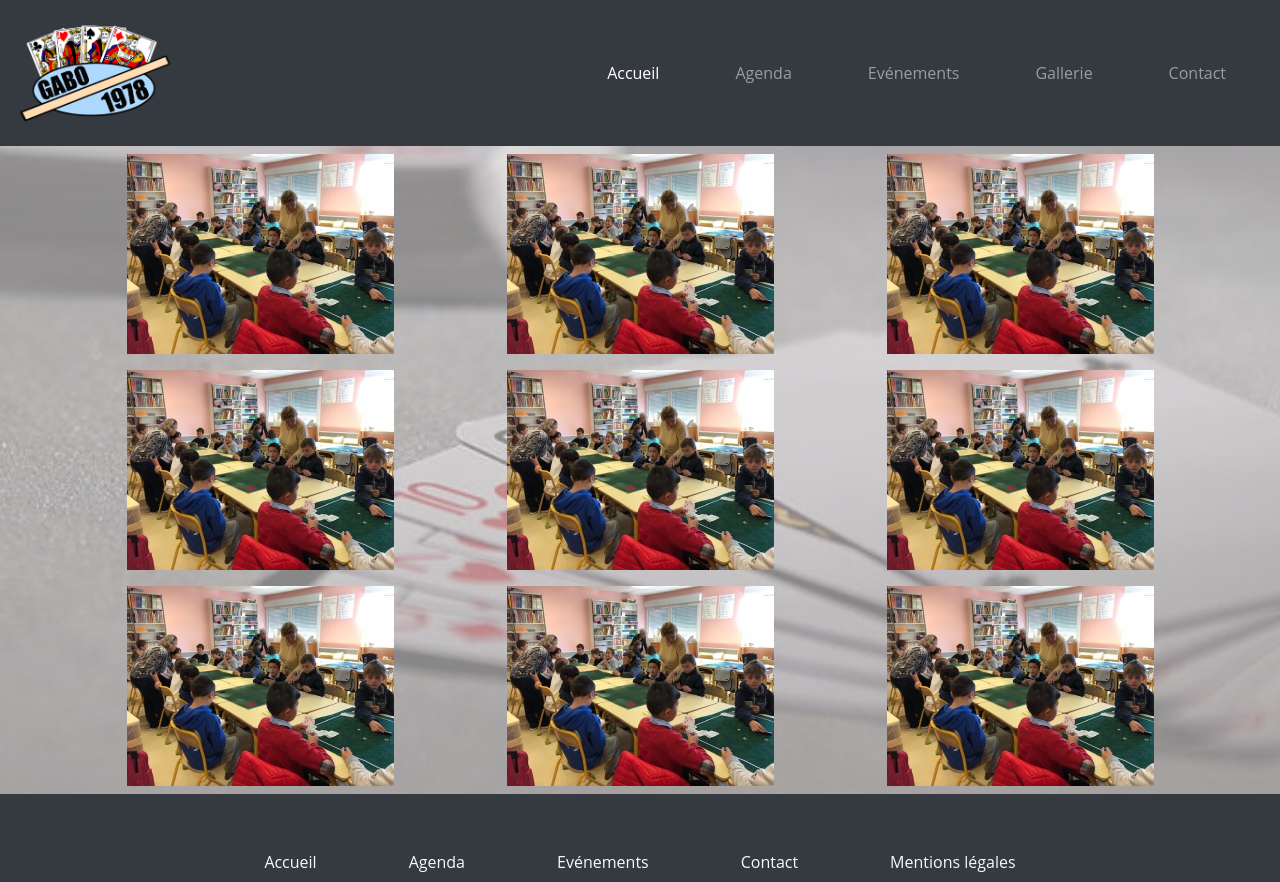
After one commit to GodefroyCourtin/projet3-bridge, a Django app: page /galerie in a window 1280 px wide. The commit adds this page. Run offline with Django 3.2, Linux system fonts and the light colour scheme; some libraries are stand-ins or nearby versions.

Commit message:
galerie 80 % ok

```diff
--- a/bridge/club/static/club/css/styles.css
+++ b/bridge/club/static/club/css/styles.css
@@ -30,7 +30,7 @@ body{
 
     object-fit: cover;
     height: 300px;
-    border-radius: 20px!important
+    /* border-radius: 20px!important */
 
 }
 .card{
@@ -60,3 +60,9 @@ body{
 .text-acceuil2{
     padding: 20px;
 }
+
+/* .img-galerie{
+    object-fit: cover;
+    height: 300px;
+    border-radius: 20px!important
+} */
--- a/bridge/club/templates/club/base.html
+++ b/bridge/club/templates/club/base.html
@@ -45,14 +45,14 @@
     </nav>
 
 
-    <!-- <div class="container">
+    <div class="container">
         <div class="row">
-            <div class="col-lg-12 hauteurbox"> -->
-    {% block content %}
-    {% endblock %}
-    <!-- </div>
+            <div class="col-lg-12 hauteurbox">
+                {% block content %}
+                {% endblock %}
+            </div>
         </div>
-    </div> -->
+    </div>
 
 
 
@@ -73,6 +73,7 @@
     <script src="https://ajax.googleapis.com/ajax/libs/jquery/3.5.1/jquery.min.js"></script>
     <script src="https://cdnjs.cloudflare.com/ajax/libs/popper.js/1.16.0/umd/popper.min.js"></script>
     <script src="https://maxcdn.bootstrapcdn.com/bootstrap/4.5.2/js/bootstrap.min.js"></script>
+
 </body>
 
 </html>
--- a/bridge/club/templates/club/evenement.html
+++ b/bridge/club/templates/club/evenement.html
@@ -5,12 +5,11 @@
     <div class="row"> -->
 <div class="col-lg-12">
     <hr>
-    <h2 class="intro-text text-center">L'histoire du G.A.B.O</h2>
+    <h2 class="intro-text text-center">Les événements du G.A.B.O</h2>
     <hr class="detail-separator">
 </div>
 <div class="card shadow rounded m-3">
     <div class="row">
-
         <div class="col-lg-6 text-center align-self-center">
             <img class="img-dimension" src="{% static 'club/img/enfants.jpg' %}" alt="">
         </div>
--- /dev/null
+++ b/bridge/club/templates/club/galerie.html
@@ -0,0 +1,78 @@
+{% extends 'club/base.html' %}
+{% block content %}
+{% load static %}
+
+
+
+
+<div class="row">
+    <div class="col-lg-4 mt-2 mb-2 text-center">
+
+        <a href="#" data-size="1600x1067">
+            <img alt="picture" src="{% static 'club/img/enfants.jpg' %}" class="img-fluid">
+        </a>
+    </div>
+    <div class="col-lg-4 mt-2 mb-2 text-center">
+        <a href="#" data-size="1600x1067">
+            <img alt="picture" src="{% static 'club/img/enfants.jpg' %}" class="img-fluid" />
+        </a>
+    </div>
+    <div class="col-lg-4 mt-2 mb-2 text-center">
+        <a href="#" data-size="1600x1067">
+            <img alt="picture" src="{% static 'club/img/enfants.jpg' %}" class="img-fluid" />
+        </a>
+    </div>
+</div>
+
+<div class="row">
+    <div class="col-lg-4 mt-2 mb-2 text-center">
+
+        <a href="{% static 'club/img/enfants.jpg' %}" data-size="1600x1067">
+            <img alt="picture" src="{% static 'club/img/enfants.jpg' %}" class="img-fluid">
+        </a>
+    </div>
+    <div class="col-lg-4 mt-2 mb-2 text-center">
+        <a href="{% static 'club/img/enfants.jpg' %}" data-size="1600x1067">
+            <img alt="picture" src="{% static 'club/img/enfants.jpg' %}" class="img-fluid" />
+        </a>
+    </div>
+    <div class="col-lg-4 mt-2 mb-2 text-center">
+        <a href="{% static 'club/img/enfants.jpg' %}" data-size="1600x1067">
+            <img alt="picture" src="{% static 'club/img/enfants.jpg' %}" class="img-fluid" />
+        </a>
+    </div>
+
+</div>
+<div class="row">
+    <div class="col-lg-4 mt-2 mb-2 text-center">
+
+        <a href="{% static 'club/img/enfants.jpg' %}" data-size="1600x1067">
+            <img alt="picture" src="{% static 'club/img/enfants.jpg' %}" class="img-fluid">
+        </a>
+    </div>
+    <div class="col-lg-4 mt-2 mb-2 text-center">
+        <a href="{% static 'club/img/enfants.jpg' %}" data-size="1600x1067">
+            <img alt="picture" src="{% static 'club/img/enfants.jpg' %}" class="img-fluid" />
+        </a>
+    </div>
+    <div class="col-lg-4 mt-2 mb-2 text-center">
+        <a href="{% static 'club/img/enfants.jpg' %}" data-size="1600x1067">
+            <img alt="picture" src="{% static 'club/img/enfants.jpg' %}" class="img-fluid" />
+        </a>
+    </div>
+</div>
+
+<div class="gamma-overlay" style="display: none; transition: opacity 300ms ease 0s; opacity: 0;"></div>
+<div class="gamma-single-view" style="display: none;">
+    <div class="gamma-options gamma-options-single">
+        <div class="gamma-buttons"><button class="gamma-btn-close"></button><button class="gamma-btn-ssplay"></button>
+        </div>
+    </div>
+    <nav class="gamma-nav"><span class="gamma-prev"></span><span class="gamma-next"></span></nav>
+    <div class="gamma-description-wrapper">
+        <div class="gamma-description" style="transition: opacity 150ms ease-in-out 0s; opacity: 0;"></div>
+    </div>
+</div>
+
+
+{% endblock %}
--- a/bridge/club/templates/club/gallerie.html
+++ /dev/null
@@ -1,5 +0,0 @@
-{% extends 'club/base.html' %}
-{% block content %}
-{% load static %}
-Gallerie
-{% endblock %}
--- a/bridge/club/urls.py
+++ b/bridge/club/urls.py
@@ -3,9 +3,11 @@ from . import views
 app_name ="club"
 urlpatterns = [
     path("", views.index, name="index"),
-    path("article", views.article, name="article"),
+    path("article1", views.article1, name="article1"),
+    path("article2", views.article2, name="article2"),
+    path("article3", views.article3, name="article3"),
     path("contact", views.contact, name="contact"),
     path("agenda", views.agenda, name="agenda"),
-    path("gallerie", views.gallerie, name="gallerie"),
+    path("galerie", views.galerie, name="galerie"),
     path("evenement", views.evenement, name="evenement"),
 ]
--- a/bridge/club/views.py
+++ b/bridge/club/views.py
@@ -3,8 +3,14 @@ from django.shortcuts import render
 def index(request):
     return render(request,"club/index.html")
 
-def article(request):
-    return render(request,"club/article.html")
+def article1(request):
+    return render(request,"club/article1.html")
+
+def article2(request):
+    return render(request,"club/article2.html")
+
+def article3(request):
+    return render(request,"club/article3.html")
 
 def contact(request):
     return render(request,"club/contact.html")
@@ -12,8 +18,8 @@ def contact(request):
 def agenda(request):
     return render(request,"club/agenda.html")
 
-def gallerie(request):
-    return render(request,"club/gallerie.html")
+def galerie(request):
+    return render(request,"club/galerie.html")
 
 def evenement(request):
     return render(request,"club/evenement.html")
```
Also changed, not shown: bridge/club/templates/club/article.html (deleted, +0 -15 lines), bridge/club/templates/club/article1.html (added, +30 -0 lines), bridge/club/templates/club/article2.html (added, +30 -0 lines), bridge/club/templates/club/article3.html (added, +30 -0 lines).
